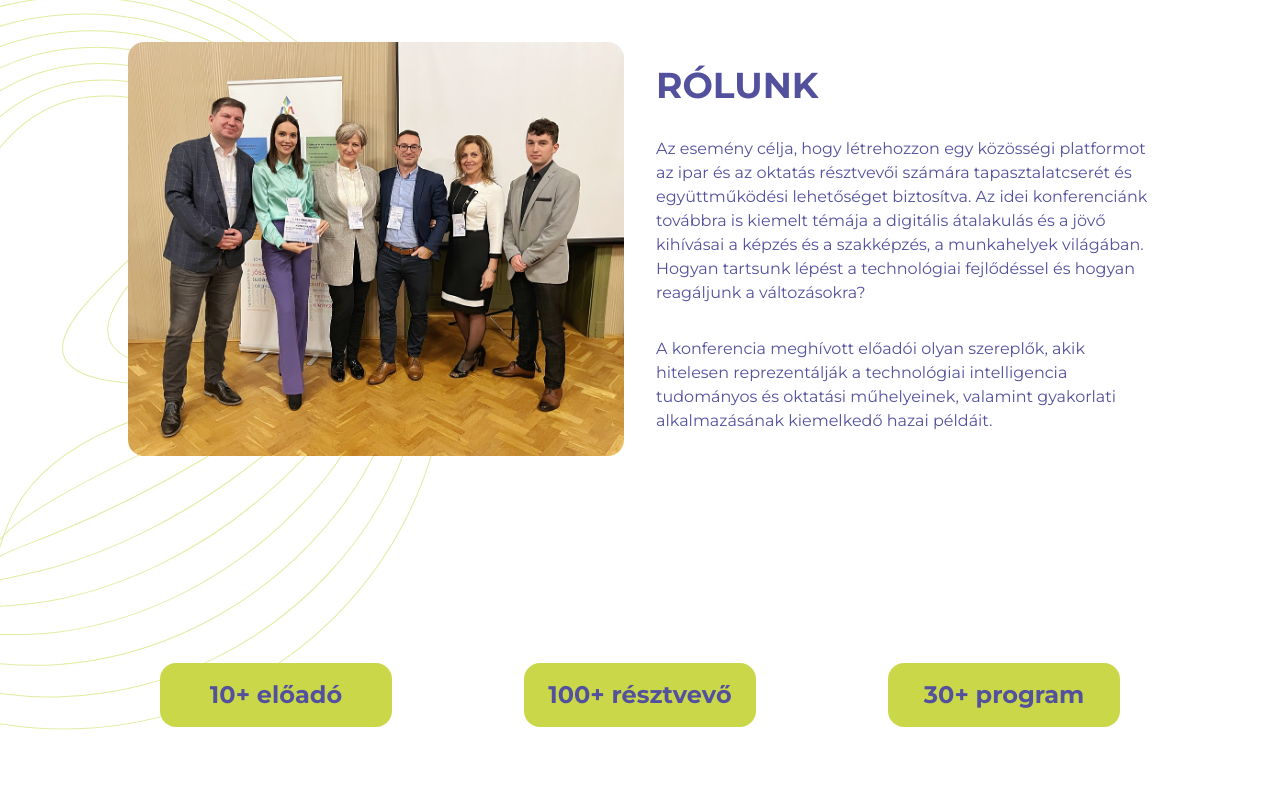
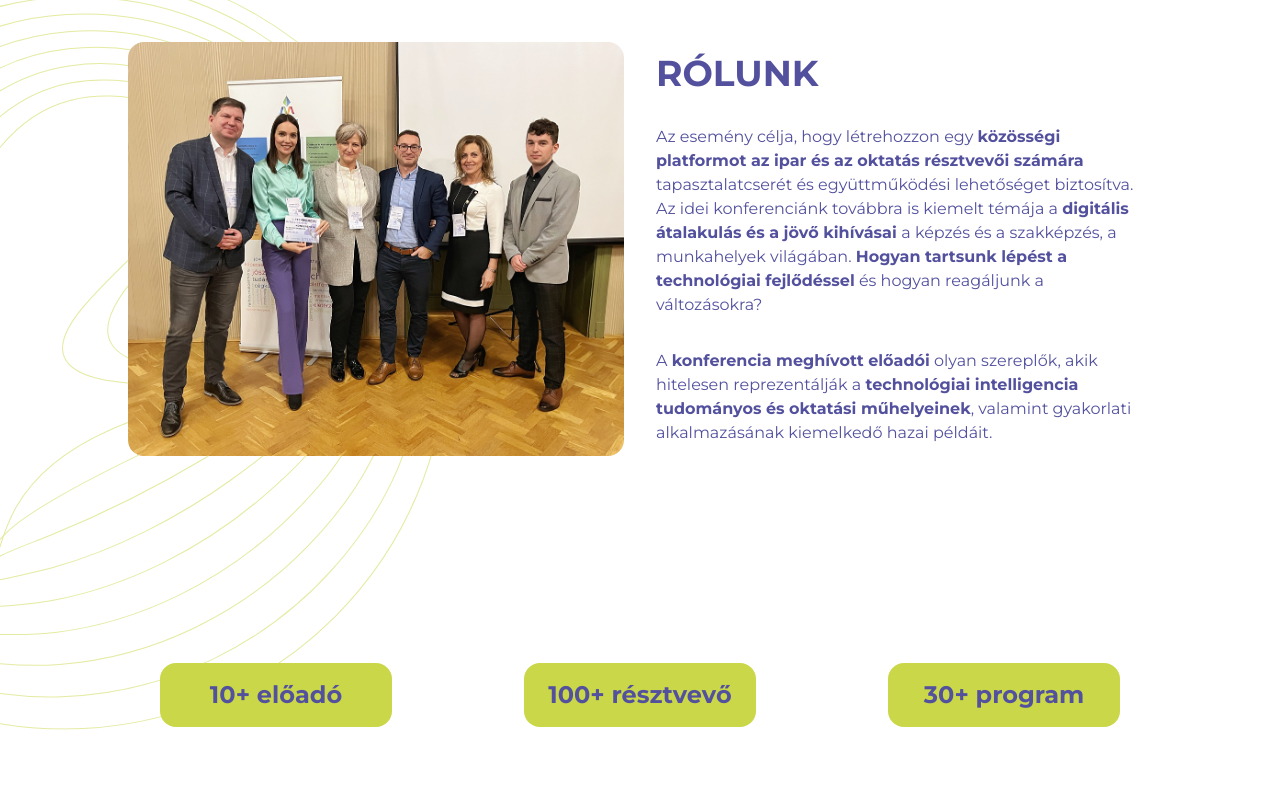
Before and after one commit to RobiiHUN/Tech4Study-2024, a website: page development.html in a window 1280 px wide. Shown: the part 840-1640 px from the top of the page. Drawn offline with Linux system fonts and the light colour scheme; a script that the page names is missing.

Commit message:
final_stage

```diff
--- a/development.html
+++ b/development.html
@@ -203,17 +203,17 @@
         >
           <h2 class="section-title">Rólunk</h2>
           <p>
-            Az esemény célja, hogy létrehozzon egy közösségi platformot az ipar
-            és az oktatás résztvevői számára tapasztalatcserét és együttműködési
+            Az esemény célja, hogy létrehozzon egy <strong>közösségi platformot az ipar
+            és az oktatás résztvevői számára</strong> tapasztalatcserét és együttműködési
             lehetőséget biztosítva. Az idei konferenciánk továbbra is kiemelt
-            témája a digitális átalakulás és a jövő kihívásai a képzés és a
-            szakképzés, a munkahelyek világában. Hogyan tartsunk lépést a
-            technológiai fejlődéssel és hogyan reagáljunk a változásokra?
+            témája a <strong>digitális átalakulás és a jövő kihívásai </strong> a képzés és a
+            szakképzés, a munkahelyek világában. <strong>Hogyan tartsunk lépést a
+            technológiai fejlődéssel</strong> és hogyan reagáljunk a változásokra?
           </p>
           <p>
-            A konferencia meghívott előadói olyan szereplők, akik hitelesen
-            reprezentálják a technológiai intelligencia tudományos és oktatási
-            műhelyeinek, valamint gyakorlati alkalmazásának kiemelkedő hazai
+            A <strong>konferencia meghívott előadói</strong> olyan szereplők, akik hitelesen
+            reprezentálják a <strong>technológiai intelligencia tudományos és oktatási
+            műhelyeinek</strong>, valamint gyakorlati alkalmazásának kiemelkedő hazai
             példáit.
           </p>
         </div>
@@ -644,7 +644,7 @@
           class="text-primary whitespace-nowrap"
           href="https://gergopasztor.com"
           target="_blank"
-          >Pásztor Gergő;</a
+          >Pásztor Gergő,</a
         >
         <a
           class="text-primary whitespace-nowrap"
```
